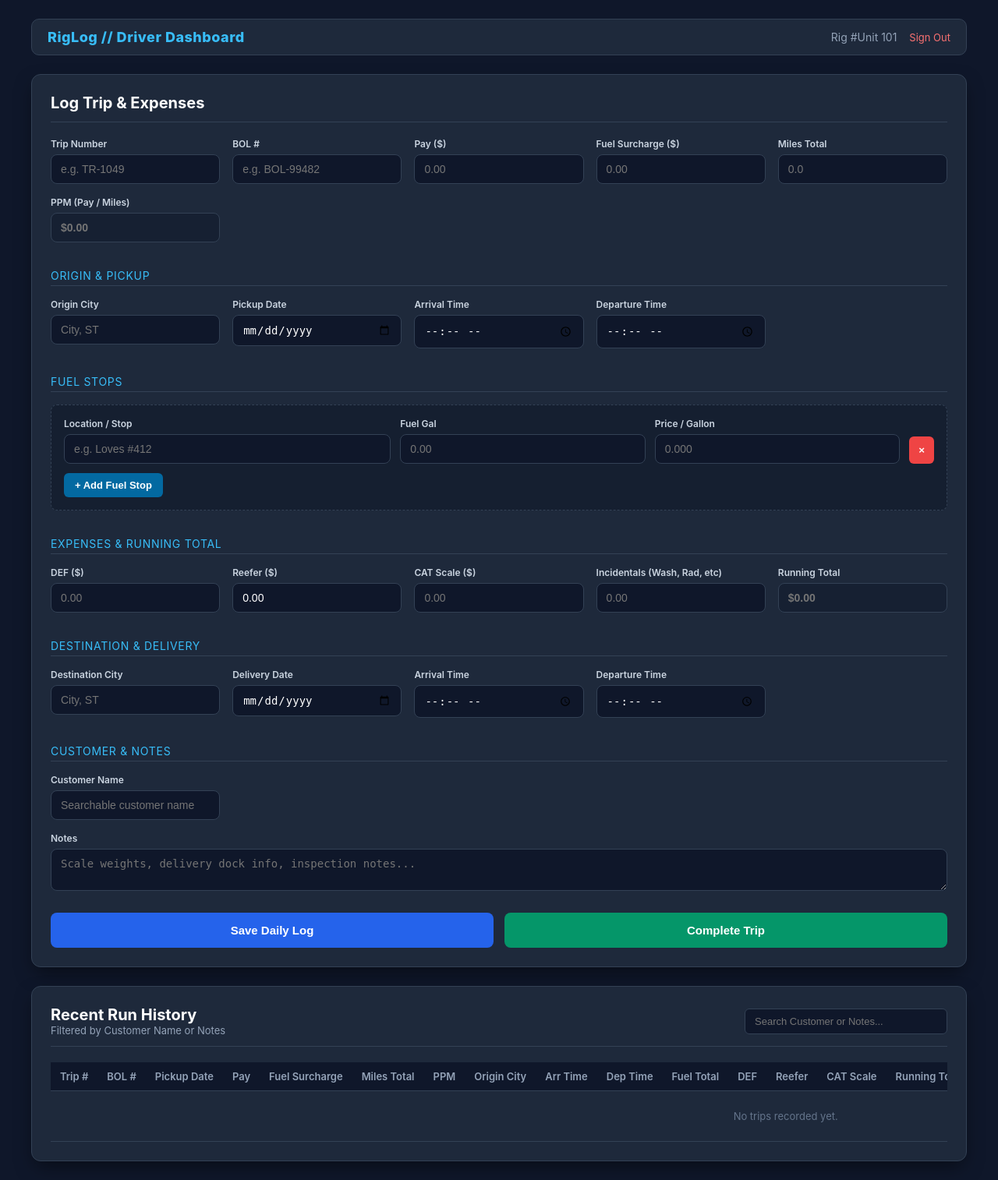
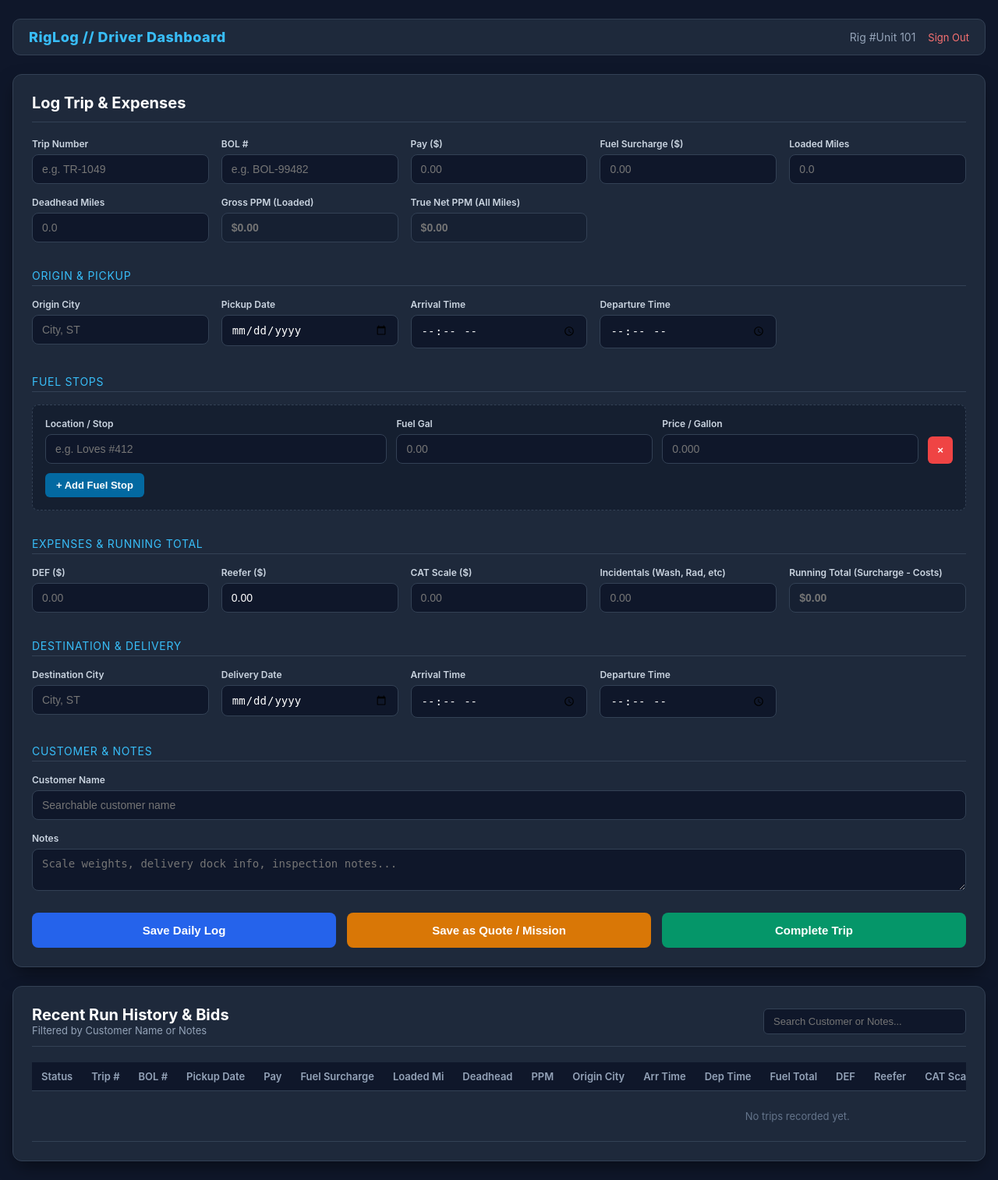
Before and after one commit to Jamminb73/tracker, a Django app: page /log/ in a window 1280 px wide. Shown: the whole page at 78% size. Run offline with Django 5.2, Linux system fonts and the light colour scheme; the visitor is signed in with stand-in values (Sample User, id 1); data that the repository does not hold is empty.

Commit message:
added mission worth it calculator

```diff
--- a/tracker/templates/tracker/trip_log.html
+++ b/tracker/templates/tracker/trip_log.html
@@ -14,7 +14,7 @@
             padding: 24px 16px;
         }
         .navbar {
-            max-width: 1200px;
+            max-width: 1280px;
             margin: 0 auto 24px auto;
             display: flex;
             justify-content: space-between;
@@ -41,7 +41,7 @@
             font-size: 13px;
         }
         .container {
-            max-width: 1200px;
+            max-width: 1280px;
             margin: 0 auto;
             display: flex;
             flex-direction: column;
@@ -81,7 +81,7 @@
         }
         .form-grid {
             display: grid;
-            grid-template-columns: repeat(auto-fit, minmax(210px, 1fr));
+            grid-template-columns: repeat(auto-fit, minmax(200px, 1fr));
             gap: 16px;
         }
         .form-group {
@@ -158,9 +157,11 @@
             display: flex;
             gap: 14px;
             margin-top: 12px;
+            flex-wrap: wrap;
         }
         .btn-save {
             flex: 1;
+            min-width: 180px;
             padding: 14px;
             background: #2563eb;
             color: #ffffff;
@@ -170,8 +171,21 @@
             font-weight: 700;
             cursor: pointer;
         }
+        .btn-plan {
+            flex: 1;
+            min-width: 180px;
+            padding: 14px;
+            background: #d97706;
+            color: #ffffff;
+            border: none;
+            border-radius: 8px;
+            font-size: 15px;
+            font-weight: 700;
+            cursor: pointer;
+        }
         .btn-complete {
             flex: 1;
+            min-width: 180px;
             padding: 14px;
             background: #059669;
             color: #ffffff;
@@ -267,13 +305,23 @@
                 </div>
 
                 <div class="form-group">
-                    <label for="miles_total">Miles Total</label>
+                    <label for="miles_total">Loaded Miles</label>
                     <input type="number" step="0.1" id="miles_total" name="miles_total" placeholder="0.0" oninput="calculateLiveTotals()">
                 </div>
 
                 <div class="form-group">
-                    <label for="ppm">PPM (Pay / Miles)</label>
+                    <label for="deadhead_miles">Deadhead Miles</label>
+                    <input type="number" step="0.1" id="deadhead_miles" name="deadhead_miles" placeholder="0.0" oninput="calculateLiveTotals()">
+                </div>
+
+                <div class="form-group">
+                    <label for="ppm">Gross PPM (Loaded)</label>
                     <input type="text" id="ppm" readonly placeholder="$0.00">
+                </div>
+
+                <div class="form-group">
+                    <label for="net_ppm">True Net PPM (All Miles)</label>
+                    <input type="text" id="net_ppm" readonly placeholder="$0.00">
                 </div>
 
                 <!-- Origin Section -->
@@ -305,15 +353,15 @@
                     <div class="fuel-row">
                         <div class="form-group">
                             <label>Location / Stop</label>
-                            <input type="text" name="fuel_stop_location[]" placeholder="e.g. Loves #412">
+                            <input type="text" name="stop_location[]" placeholder="e.g. Loves #412">
                         </div>
                         <div class="form-group">
                             <label>Fuel Gal</label>
-                            <input type="number" step="0.01" name="fuel_gal[]" class="fuel-gal-input" placeholder="0.00" oninput="calculateLiveTotals()">
+                            <input type="number" step="0.01" name="fuel_gallons[]" class="fuel-gal-input" placeholder="0.00" oninput="calculateLiveTotals()">
                         </div>
                         <div class="form-group">
                             <label>Price / Gallon</label>
-                            <input type="number" step="0.001" name="fuel_ppg[]" class="fuel-ppg-input" placeholder="0.000" oninput="calculateLiveTotals()">
+                            <input type="number" step="0.001" name="fuel_price[]" class="fuel-ppg-input" placeholder="0.000" oninput="calculateLiveTotals()">
                         </div>
                         <button type="button" class="btn-remove-fuel" onclick="removeFuelStop(this)">&times;</button>
                     </div>
@@ -340,11 +388,11 @@
 
                 <div class="form-group">
                     <label for="incidentals">Incidentals (Wash, Rad, etc)</label>
-                    <input type="number" step="0.01" id="incidentals" name="incidentals" placeholder="0.00">
+                    <input type="number" step="0.01" id="incidentals" name="incidentals" placeholder="0.00" oninput="calculateLiveTotals()">
                 </div>
 
                 <div class="form-group">
-                    <label for="running_total">Running Total</label>
+                    <label for="running_total">Running Total (Surcharge - Costs)</label>
                     <input type="text" id="running_total" readonly placeholder="$0.00">
                 </div>
 
@@ -374,9 +422,15 @@
                 <!-- Customer & Notes -->
                 <div class="section-title">Customer & Notes</div>
 
-                <div class="form-group">
+                <div class="form-group full-width">
                     <label for="customer_name">Customer Name</label>
-                    <input type="text" id="customer_name" name="customer_name" placeholder="Searchable customer name">
+                    <input type="text" id="customer_name" name="customer_name" placeholder="Searchable customer name" autocomplete="off">
+
+                    <!-- Dynamic Red Flag / Customer Notice -->
+                    <div id="customer-warning-banner">
+                        <strong style="color: #f87171;">⚠️ Past Customer Note:</strong>
+                        <div id="customer-warning-text" style="margin-top: 4px;"></div>
+                    </div>
                 </div>
 
                 <div class="form-group full-width">
@@ -386,8 +440,9 @@
 
                 <!-- Actions -->
                 <div class="btn-row">
-                    <button type="submit" class="btn-save" onclick="setTripStatus('In Transit')">Save Daily Log</button>
-                    <button type="submit" class="btn-complete" onclick="setTripStatus('Delivered')">Complete Trip</button>
+                    <button type="submit" name="save_log" class="btn-save" onclick="setTripStatus('In Transit')">Save Daily Log</button>
+                    <button type="submit" name="plan_mission" class="btn-plan" onclick="setTripStatus('Quote / Planner')">Save as Quote / Mission</button>
+                    <button type="submit" name="complete_trip" class="btn-complete" onclick="setTripStatus('Delivered')">Complete Trip</button>
                 </div>
             </form>
         </div>
@@ -396,7 +451,7 @@
         <div class="card">
             <div class="card-header">
                 <div>
-                    <h2>Recent Run History</h2>
+                    <h2>Recent Run History & Bids</h2>
                     <p style="color: #94a3b8; font-size: 13px;">Filtered by Customer Name or Notes</p>
                 </div>
                 <input type="text" id="tableFilter" class="search-box" placeholder="Search Customer or Notes..." onkeyup="filterRunHistory()">
@@ -405,12 +460,14 @@
                 <table id="historyTable">
                     <thead>
                         <tr>
+                            <th>Status</th>
                             <th>Trip #</th>
                             <th>BOL #</th>
                             <th>Pickup Date</th>
                             <th>Pay</th>
                             <th>Fuel Surcharge</th>
-                            <th>Miles Total</th>
+                            <th>Loaded Mi</th>
+                            <th>Deadhead</th>
                             <th>PPM</th>
                             <th>Origin City</th>
                             <th>Arr Time</th>
@@ -427,18 +484,27 @@
                             <th>Dep Time</th>
                             <th>Customer Name</th>
                             <th>Notes</th>
-                            <th>Actions</th>
                         </tr>
                     </thead>
                     <tbody>
                         {% for trip in trips %}
                         <tr>
+                            <td>
+                                {% if trip.status == 'Quote / Planner' %}
+                                    <span class="status-badge badge-quote">Quote</span>
+                                {% elif trip.status == 'In Transit' %}
+                                    <span class="status-badge badge-active">In Transit</span>
+                                {% else %}
+                                    <span class="status-badge badge-delivered">Delivered</span>
+                                {% endif %}
+                            </td>
                             <td><strong>{{ trip.trip_number|default:"--" }}</strong></td>
                             <td>{{ trip.bol_number|default:"--" }}</td>
                             <td>{{ trip.pickup_date|date:"m/d/Y"|default:"--" }}</td>
                             <td>${{ trip.payout|floatformat:2 }}</td>
                             <td>${{ trip.fuel_surcharge|floatformat:2 }}</td>
                             <td>{{ trip.miles_total }} mi</td>
+                            <td>{{ trip.deadhead_miles|default:"0.0" }} mi</td>
                             <td>${{ trip.ppm|floatformat:2 }}</td>
                             <td>{{ trip.origin_city }}</td>
                             <td>{{ trip.pickup_arrival|time:"H:i"|default:"--" }}</td>
@@ -482,13 +547,13 @@
             row.className = 'fuel-row';
             row.innerHTML = `
                 <div class="form-group">
-                    <input type="text" name="fuel_stop_location[]" placeholder="e.g. Pilot #102">
+                    <input type="text" name="stop_location[]" placeholder="e.g. Pilot #102">
                 </div>
                 <div class="form-group">
-                    <input type="number" step="0.01" name="fuel_gal[]" class="fuel-gal-input" placeholder="0.00" oninput="calculateLiveTotals()">
+                    <input type="number" step="0.01" name="fuel_gallons[]" class="fuel-gal-input" placeholder="0.00" oninput="calculateLiveTotals()">
                 </div>
                 <div class="form-group">
-                    <input type="number" step="0.001" name="fuel_ppg[]" class="fuel-ppg-input" placeholder="0.000" oninput="calculateLiveTotals()">
+                    <input type="number" step="0.001" name="fuel_price[]" class="fuel-ppg-input" placeholder="0.000" oninput="calculateLiveTotals()">
                 </div>
                 <button type="button" class="btn-remove-fuel" onclick="removeFuelStop(this)">&times;</button>
             `;
@@ -506,24 +571,26 @@
             }
         }
 
-        // Live calculation of PPM and Running Total
+        // Live calculation of PPM, Net PPM, and Running Total
         function calculateLiveTotals() {
             const pay = parseFloat(document.getElementById('payout').value) || 0;
-            const miles = parseFloat(document.getElementById('miles_total').value) || 0;
             const surcharge = parseFloat(document.getElementById('fuel_surcharge').value) || 0;
+            const loadedMiles = parseFloat(document.getElementById('miles_total').value) || 0;
+            const deadheadMiles = parseFloat(document.getElementById('deadhead_miles').value) || 0;
             const defCost = parseFloat(document.getElementById('def_cost').value) || 0;
             const reefer = parseFloat(document.getElementById('reefer_cost').value) || 0;
             const catScale = parseFloat(document.getElementById('cat_scale').value) || 0;
+            const incidentals = parseFloat(document.getElementById('incidentals').value) || 0;
 
-            // Compute PPM
+            // 1. Gross PPM (Loaded Miles only)
             const ppmField = document.getElementById('ppm');
-            if (miles > 0 && pay > 0) {
-                ppmField.value = '$' + (pay / miles).toFixed(2);
+            if (loadedMiles > 0 && pay > 0) {
+                ppmField.value = '$' + (pay / loadedMiles).toFixed(2);
             } else {
                 ppmField.value = '$0.00';
             }
 
-            // Compute Total Fuel Cost across all stops
+            // 2. Multi-stop Fuel Total
             let fuelTotal = 0;
             const galInputs = document.querySelectorAll('.fuel-gal-input');
             const ppgInputs = document.querySelectorAll('.fuel-ppg-input');
@@ -534,10 +601,57 @@
                 fuelTotal += (gal * ppg);
             }
 
-            // Zach's Formula: Fuel Surcharge - LT (Fuel Total) - DEF - Reefer - CAT Scale
+            // 3. Zach's Formula: Fuel Surcharge - LT (Fuel Total) - DEF - Reefer - CAT Scale
             const runningTotal = surcharge - fuelTotal - defCost - reefer - catScale;
             document.getElementById('running_total').value = (runningTotal < 0 ? '-$' : '$') + Math.abs(runningTotal).toFixed(2);
+
+            // 4. Mission Planner: True Net PPM over All Miles (Loaded + Deadhead)
+            const totalMiles = loadedMiles + deadheadMiles;
+            const totalRevenue = pay + surcharge;
+            const totalExpenses = fuelTotal + defCost + reefer + catScale + incidentals;
+            const netProfit = totalRevenue - totalExpenses;
+
+            const netPpmField = document.getElementById('net_ppm');
+            if (totalMiles > 0) {
+                const netRate = netProfit / totalMiles;
+                netPpmField.value = (netRate < 0 ? '-$' : '$') + Math.abs(netRate).toFixed(2);
+                netPpmField.style.color = netRate >= 1.50 ? '#34d399' : (netRate > 0 ? '#fbbf24' : '#f87171');
+            } else {
+                netPpmField.value = '$0.00';
+                netPpmField.style.color = '#38bdf8';
+            }
         }
+
+        // Live Customer Warning Lookup
+        const customerInput = document.getElementById('customer_name');
+        const warningBanner = document.getElementById('customer-warning-banner');
+        const warningText = document.getElementById('customer-warning-text');
+        let debounceTimer;
+
+        customerInput.addEventListener('input', function() {
+            clearTimeout(debounceTimer);
+            const query = this.value.trim();
+
+            if (query.length < 2) {
+                warningBanner.style.display = 'none';
+                return;
+            }
+
+            debounceTimer = setTimeout(() => {
+                fetch(`/api/customer-check/?name=${encodeURIComponent(query)}`)
+                    .then(res => res.json())
+                    .then(data => {
+                        if (data.warnings && data.warnings.length > 0) {
+                            const noteObj = data.warnings[0];
+                            warningText.innerHTML = `You previously noted on <em>${noteObj.date}</em>:<br><strong>"${noteObj.notes}"</strong>`;
+                            warningBanner.style.display = 'block';
+                        } else {
+                            warningBanner.style.display = 'none';
+                        }
+                    })
+                    .catch(err => console.error('Error fetching customer warning:', err));
+            }, 350);
+        });
 
         // Search customer name and notes in history table
         function filterRunHistory() {
--- a/tracker/views.py
+++ b/tracker/views.py
@@ -1,11 +1,13 @@
 from datetime import timedelta
+from decimal import Decimal
 from django.shortcuts import render, redirect
 from django.contrib.auth.models import User
 from django.contrib.auth import login, authenticate, logout
 from django.contrib.auth.decorators import login_required
 from django.db.models import Sum
+from django.http import JsonResponse
 from django.utils import timezone
-from .models import DriverProfile, Trip
+from .models import DriverProfile, Trip, FuelStop
 
 
 def welcome_view(request):
@@ -73,61 +75,155 @@ def logout_view(request):
 
 
 @login_required(login_url='login')
+def customer_warning_check(request):
+    """Endpoint for instant lookup of prior driver notes on a customer."""
+    query = request.GET.get('name', '').strip()
+    if not query or len(query) < 2:
+        return JsonResponse({'warnings': []})
+
+    trips_with_notes = (
+        Trip.objects.filter(driver=request.user, customer_name__icontains=query)
+        .exclude(notes__exact='')
+        .order_by('-pickup_date')[:5]
+    )
+
+    red_flags = ['pain', 'trouble', 'avoid', 'slow', 'detention', 'bad', 'refused', 'waste', 'late', 'dock']
+    warnings = []
+
+    for trip in trips_with_notes:
+        note_lower = trip.notes.lower()
+        is_red_flag = any(flag in note_lower for flag in red_flags)
+        warnings.append({
+            'date': trip.pickup_date.strftime('%b %d, %Y') if trip.pickup_date else 'Past Trip',
+            'trip_number': trip.trip_number or trip.bol_number or 'N/A',
+            'notes': trip.notes,
+            'is_red_flag': is_red_flag,
+        })
+
+    return JsonResponse({'warnings': warnings})
+
+
+@login_required(login_url='login')
 def trip_log_view(request):
     if request.method == 'POST':
-        # Accept either pickup_date or fall back to trip_date if named in the template
-        pickup_date = request.POST.get('pickup_date') or request.POST.get('trip_date') or None
+        # Header / Rates & Mileage
+        trip_number = request.POST.get('trip_number', '').strip()
         bol_number = request.POST.get('bol_number', '').strip()
+        payout = request.POST.get('payout') or Decimal('0.00')
+        fuel_surcharge = request.POST.get('fuel_surcharge') or Decimal('0.00')
+        miles_total = request.POST.get('miles_total') or Decimal('0.0')
+        deadhead_miles = request.POST.get('deadhead_miles') or Decimal('0.0')
+
+        # Origin & Pickup
         origin_city = request.POST.get('origin_city', '').strip()
+        pickup_date = request.POST.get('pickup_date') or None
+        pickup_arrival = request.POST.get('pickup_arrival') or None
+        pickup_departure = request.POST.get('pickup_departure') or None
+
+        # Surcharge Deductions & Trip Expenses
+        def_cost = request.POST.get('def_cost') or Decimal('0.00')
+        reefer_cost = request.POST.get('reefer_cost') or Decimal('0.00')
+        cat_scale = request.POST.get('cat_scale') or Decimal('0.00')
+        incidentals = request.POST.get('incidentals') or Decimal('0.00')
+
+        # Destination & Delivery
         destination_city = request.POST.get('destination_city', '').strip()
-        miles_total = request.POST.get('miles_total') or 0.0
-        fuel_gallons = request.POST.get('fuel_gallons') or None
-        fuel_cost = request.POST.get('fuel_cost') or None
+        destination_date = request.POST.get('destination_date') or request.POST.get('delivery_date') or None
+        destination_arrival = request.POST.get('destination_arrival') or None
+        destination_departure = request.POST.get('destination_departure') or None
+
+        # Customer & Notes
+        customer_name = request.POST.get('customer_name', '').strip()
         notes = request.POST.get('notes', '').strip()
 
-        Trip.objects.create(
+        # Trip Status
+        if 'plan_mission' in request.POST:
+            status = 'Quote / Planner'
+        elif 'complete_trip' in request.POST:
+            status = 'Delivered'
+        else:
+            status = 'In Transit'
+
+        # 1. Create the main Trip record
+        trip = Trip.objects.create(
             driver=request.user,
+            trip_number=trip_number,
+            bol_number=bol_number,
+            payout=payout,
+            fuel_surcharge=fuel_surcharge,
+            miles_total=miles_total,
+            deadhead_miles=deadhead_miles,
+            origin_city=origin_city,
             pickup_date=pickup_date,
-            bol_number=bol_number,
-            origin_city=origin_city,
+            pickup_arrival=pickup_arrival,
+            pickup_departure=pickup_departure,
+            def_cost=def_cost,
+            reefer_cost=reefer_cost,
+            cat_scale=cat_scale,
+            incidentals=incidentals,
             destination_city=destination_city,
-            miles_total=miles_total,
-            fuel_gallons=fuel_gallons,
-            fuel_cost=fuel_cost,
+            destination_date=destination_date,
+            destination_arrival=destination_arrival,
+            destination_departure=destination_departure,
+            customer_name=customer_name,
             notes=notes,
-            status='Delivered'
+            status=status
         )
+
+        # 2. Save individual fuel stop lines if submitted
+        locations = request.POST.getlist('stop_location[]')
+        gallons_list = request.POST.getlist('fuel_gallons[]')
+        prices_list = request.POST.getlist('fuel_price[]')
+
+        for loc, gal, price in zip(locations, gallons_list, prices_list):
+            if gal and price:
+                try:
+                    FuelStop.objects.create(
+                        trip=trip,
+                        stop_location=loc.strip(),
+                        gallons=Decimal(gal),
+                        price_per_gallon=Decimal(price)
+                    )
+                except (ValueError, TypeError):
+                    pass
+
         return redirect('trip_log')
 
-    trips = Trip.objects.filter(driver=request.user)
+    # Query all trips for the history table
+    all_trips = Trip.objects.filter(driver=request.user)
+
+    # Exclude Quotes / Planned Missions from actual historical metrics
+    actual_trips = all_trips.exclude(status='Quote / Planner')
 
     # 1. Miles this week (last 7 days by pickup_date)
     seven_days_ago = timezone.now().date() - timedelta(days=7)
-    recent_trips = trips.filter(pickup_date__gte=seven_days_ago)
+    recent_trips = actual_trips.filter(pickup_date__gte=seven_days_ago)
 
     weekly_sum = recent_trips.aggregate(Sum('miles_total'))['miles_total__sum']
     if weekly_sum is not None:
         miles_this_week = weekly_sum
     else:
-        # Fallback to the latest 7 trips if none in the past 7 days
-        fallback_trips = trips[:7]
-        miles_this_week = sum(t.miles_total or 0 for t in fallback_trips)
+        fallback_trips = actual_trips[:7]
+        miles_this_week = sum(t.miles_total or Decimal('0.0') for t in fallback_trips)
 
-    # 2. Avg fuel efficiency (total miles / total gallons)
-    total_lifetime_miles = trips.aggregate(Sum('miles_total'))['miles_total__sum'] or 0
-    total_gallons = trips.aggregate(Sum('fuel_gallons'))['fuel_gallons__sum'] or 0
+    # 2. Avg fuel efficiency (actual lifetime miles / actual fuel stop gallons)
+    total_lifetime_miles = actual_trips.aggregate(Sum('miles_total'))['miles_total__sum'] or Decimal('0.0')
+    total_stop_gallons = FuelStop.objects.filter(
+        trip__driver=request.user,
+        trip__status__in=['In Transit', 'Delivered', 'Settled']
+    ).aggregate(Sum('gallons'))['gallons__sum'] or Decimal('0.0')
 
     avg_mpg = (
-        round(float(total_lifetime_miles) / float(total_gallons), 1)
-        if total_gallons and total_gallons > 0
+        round(float(total_lifetime_miles) / float(total_stop_gallons), 1)
+        if total_stop_gallons > 0
         else 0.0
     )
 
-    # 3. Active settlements
-    active_settlements = trips.aggregate(Sum('payout'))['payout__sum'] or 0.00
+    # 3. Active settlements (from delivered or active loads)
+    active_settlements = actual_trips.aggregate(Sum('payout'))['payout__sum'] or Decimal('0.00')
 
     context = {
-        'trips': trips,
+        'trips': all_trips,
         'miles_this_week': miles_this_week,
         'avg_mpg': avg_mpg,
         'active_settlements': active_settlements,
```
Also changed, not shown: other parts of tracker/templates/tracker/trip_log.html (+26 -4 lines), tracker/models.py (+47 -4 lines), tracker/migrations/0004_trip_deadhead_miles_alter_trip_miles_total_and_more.py (added).
